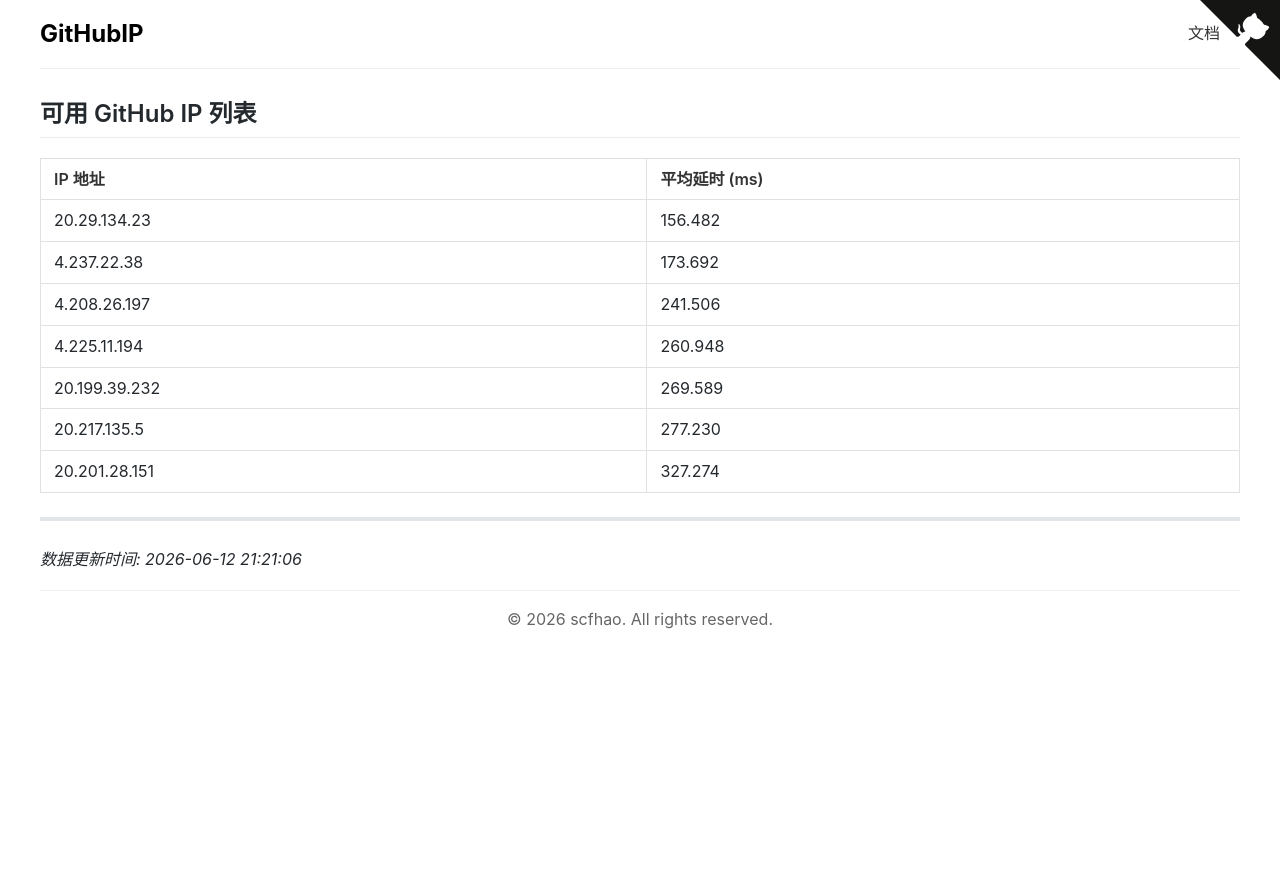
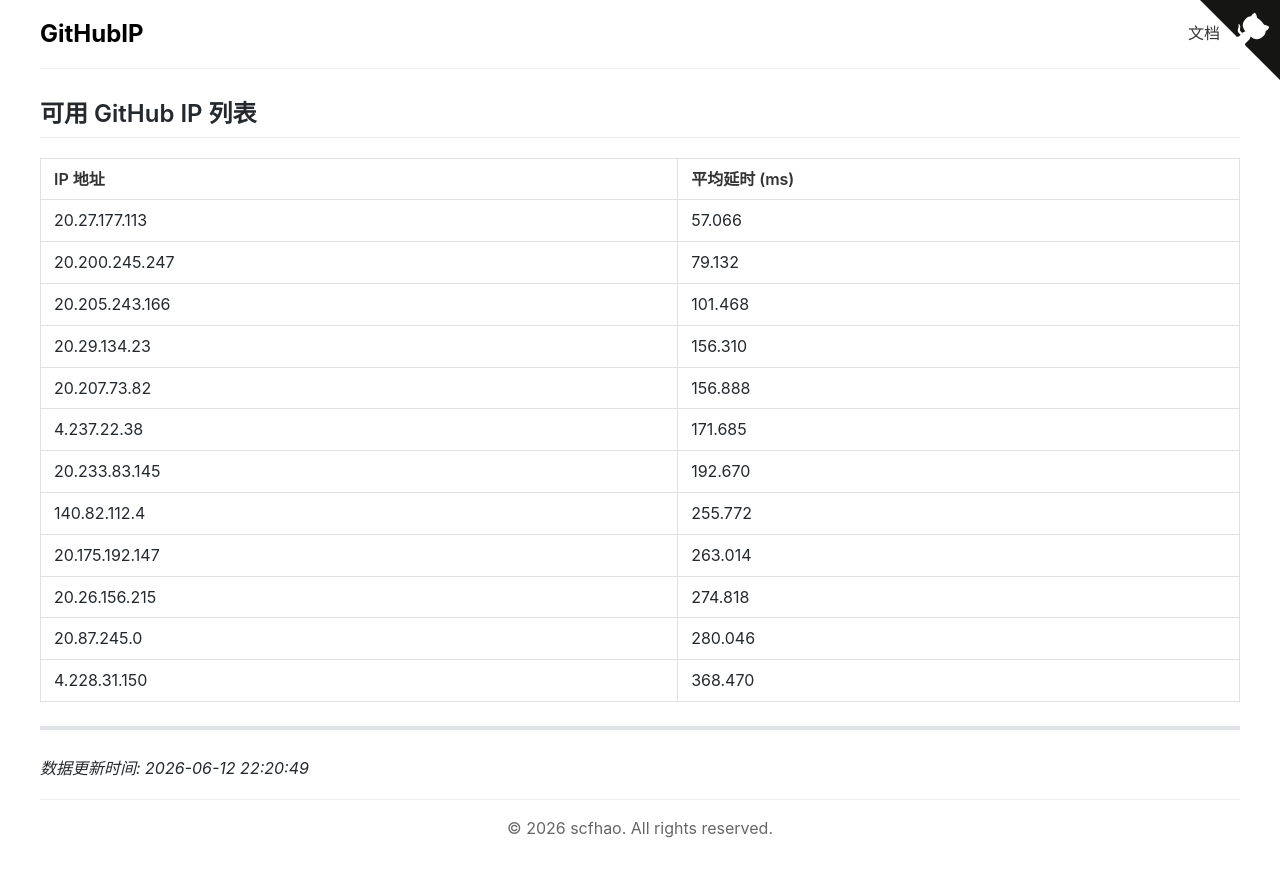
Before and after one commit to scfhao/GitHubIP, a Jekyll site: the page built from index.md, in a window 1280 px wide. Shown: the top 877 px of the page. Built offline with Jekyll 4.4.1, drawn with Linux system fonts in a browser that asks for light colours.

Commit message:
自动脚本执行 - 2026-06-12 22:20:49

```diff
--- a/index.md
+++ b/index.md
@@ -1,21 +1,26 @@
 ---
 layout: home
 title: GitHub IP 列表
-date: 2026-06-12 21:21:06
+date: 2026-06-12 22:20:49
 ---
 
 ## 可用 GitHub IP 列表
 
 | IP 地址 | 平均延时 (ms) |
 |---------|--------------|
-| 20.29.134.23 | 156.482 |
-| 4.237.22.38 | 173.692 |
-| 4.208.26.197 | 241.506 |
-| 4.225.11.194 | 260.948 |
-| 20.199.39.232 | 269.589 |
-| 20.217.135.5 | 277.230 |
-| 20.201.28.151 | 327.274 |
+| 20.27.177.113 | 57.066 |
+| 20.200.245.247 | 79.132 |
+| 20.205.243.166 | 101.468 |
+| 20.29.134.23 | 156.310 |
+| 20.207.73.82 | 156.888 |
+| 4.237.22.38 | 171.685 |
+| 20.233.83.145 | 192.670 |
+| 140.82.112.4 | 255.772 |
+| 20.175.192.147 | 263.014 |
+| 20.26.156.215 | 274.818 |
+| 20.87.245.0 | 280.046 |
+| 4.228.31.150 | 368.470 |
 
 ---
 
-*数据更新时间: 2026-06-12 21:21:06*
+*数据更新时间: 2026-06-12 22:20:49*
```
